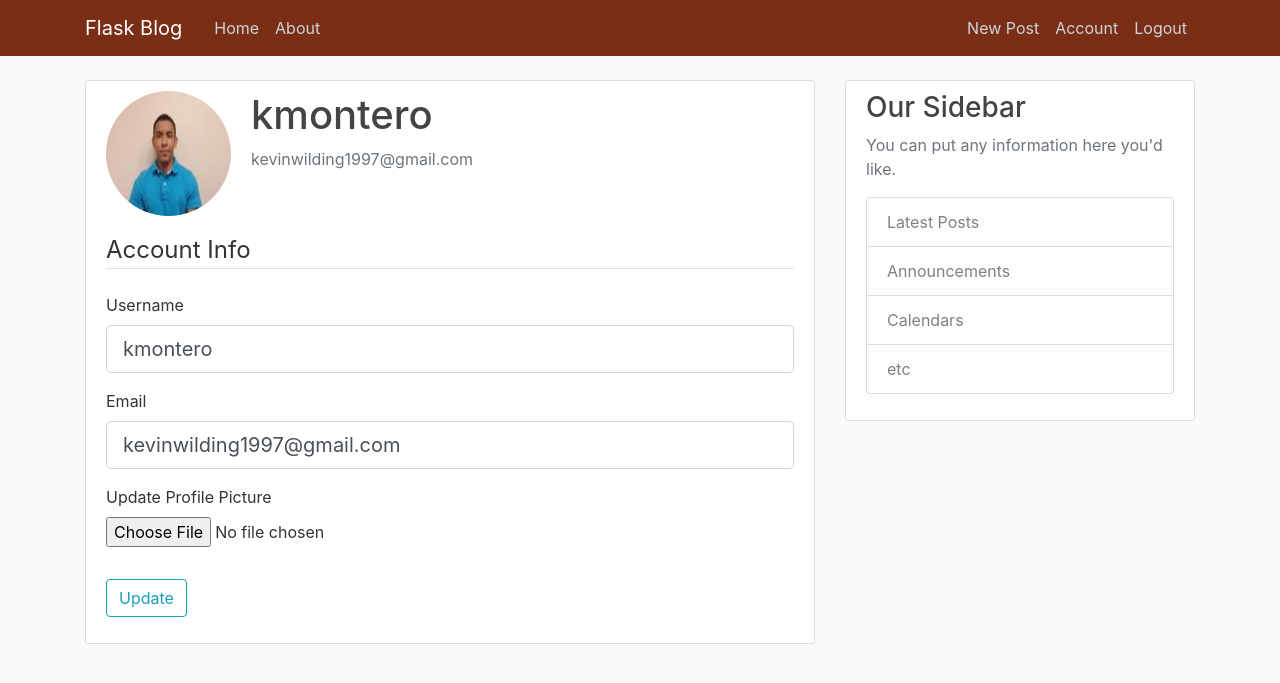
After one commit to Kmonterohenriquez/Blog-Website, a Flask app: page /account in a window 1280 px wide. The commit adds this page. Shown: the top 683 px of the page. Run offline with Flask 2, Linux system fonts and the light colour scheme; a user stored in the database is signed in; parts of the project's set-up code (start-up, migrations or seed data) failed here and were passed over; some libraries are stand-ins or nearby versions.

Commit message:
Add files via upload

```diff
--- a/app/__init__.py
+++ b/app/__init__.py
@@ -1,13 +1,15 @@
 from flask import Flask
 from flask_sqlalchemy import SQLAlchemy
 from flask_bcrypt import Bcrypt
-
+from flask_login import LoginManager
 
 app = Flask(__name__)
 app.config['SECRET_KEY']= 'kevin_1997'
 app.config['SQLALCHEMY_DATABASE_URI'] = 'sqlite:///side.db'
 db = SQLAlchemy(app)
 bcrypt = Bcrypt(app)
-
+login_manager = LoginManager(app)
+login_manager.login_view='login'
+login_manager.login_message_category='info'
 
 from app import routes
--- a/app/forms.py
+++ b/app/forms.py
@@ -1,6 +1,10 @@
 from flask_wtf import FlaskForm
-from wtforms import StringField, PasswordField , SubmitField, BooleanField
-from wtforms.validators import DataRequired, length, Email, EqualTo
+from flask_wtf.file import FileField, FileAllowed
+from flask_login import current_user
+from wtforms import StringField, PasswordField , SubmitField, BooleanField, TextAreaField
+from wtforms.validators import DataRequired, length, Email, EqualTo, ValidationError
+from app.models import User
+
 
 class RegistrationForm(FlaskForm):
     username = StringField('Username', validators=[DataRequired(), length(min=2, max=20)])
@@ -9,8 +13,42 @@ class RegistrationForm(FlaskForm):
     confirm_password = PasswordField ('Confirm Password', validators=[DataRequired(), EqualTo('password')])
     submit = SubmitField('Sign up')
 
+    def validate_username(self, username):
+        user = User.query.filter_by(username=username.data).first()
+        if user:
+            raise ValidationError('That username is taken. Please choose a different one.')
+
+    def validate_email(self, email):
+        user = User.query.filter_by(email=email.data).first()
+        if user:
+            raise ValidationError('That email is taken. Please choose a different one.')
+
+
 class LoginForm(FlaskForm):
     email = StringField('Email', validators=[DataRequired(),Email()])
     password = PasswordField ('Password', validators=[DataRequired])
     remember = BooleanField('Remember me')
     submit = SubmitField('Login')
+
+class UpdateAccountForm(FlaskForm):
+    username = StringField('Username', validators=[DataRequired(), length(min=2, max=20)])
+    email = StringField('Email', validators=[DataRequired(),Email()])
+    picture = FileField('Update Profile Picture', validators=[FileAllowed(['jpeg', 'jpg', 'png'])])
+    submit = SubmitField('Update')
+
+    def validate_username(self, username):
+        if username.data != current_user.username:
+            user = User.query.filter_by(username=username.data).first()
+            if user:
+                raise ValidationError('That username is taken. Please choose a different one.')
+
+    def validate_email(self, email):
+        if email.data != current_user.email:
+            user = User.query.filter_by(email=email.data).first()
+            if user:
+                raise ValidationError('That email is taken. Please choose a different one.')
+
+class PostForm(FlaskForm):
+    title = StringField('Title', validators=[DataRequired()])
+    content = TextAreaField('Content', validators=[DataRequired()])
+    submit = SubmitField('Submit')
--- a/app/routes.py
+++ b/app/routes.py
@@ -1,26 +1,20 @@
-from flask import render_template, flash, redirect, url_for, request
-from app.forms import RegistrationForm, LoginForm
+import os
+import secrets
+from PIL import Image
+from flask import render_template, flash, redirect, url_for, request, abort
+from app.forms import RegistrationForm, LoginForm, UpdateAccountForm, PostForm
 from app import app, db, bcrypt
 from app.models import User, Post
-posts = [
-    {
-     'author': 'Moises Montero',
-     'title': 'Blog Post 1',
-     'content': 'First post content',
-     'date_posted': 'April 20, 2018'
-    },
-    {
-     'author': 'Kevin Montero',
-     'title': 'Blog Post 2',
-     'content': 'Second post content',
-     'date_posted': 'May 20, 2018'
-    }
-]
+from flask_login import login_user, current_user, logout_user, login_required
+
+
+
 
 
 @app.route('/')
 @app.route('/home')
 def home():
+    posts = Post.query.all()
     return render_template('home.html', posts=posts, title='home')
 
 
@@ -31,26 +25,128 @@ def about():
 
 @app.route('/register', methods=['GET','POST'])
 def register():
+    if current_user.is_authenticated:
+        return redirect(url_for('home'))
+
     form= RegistrationForm()
     if request.method == 'POST':
         hashed_password = bcrypt.generate_password_hash(form.password.data).decode('utf-8')
-        user = User(username= form.username.data, email= form.email.data, password=hashed_password)
+        user = User(username=form.username.data, email=form.email.data, password=hashed_password)
         db.session.add(user)
         db.session.commit()
 
-
-        flash(f'Account created for {form.username.data}!','success')
-        return redirect(url_for('home'))
+        flash('Your account has been created! Your are now able to log in', 'success')
+        return redirect(url_for('login'))
     return render_template('register.html', title='Register', form=form)
 
 
 @app.route('/login', methods=['GET','POST'])
 def login():
+    if current_user.is_authenticated:
+        return redirect(url_for('home'))
     form= LoginForm()
     if request.method == 'POST':
-        if form.email.data == 'example@gmail.com' and form.password.data == '1234':
-            flash('You have been Logged in!','success')
-            return redirect(url_for('home'))
+        user = User.query.filter_by(email=form.email.data).first()
+        if user and bcrypt.check_password_hash(user.password, form.password.data):
+            login_user(user, remember=form.remember.data)
+            next_page = request.args.get('next')
+            return redirect(next_page) if next_page else redirect(url_for('home'))
         else:
             flash('Login Unsuccessful. Please check username and password','danger')
     return render_template('login.html', title='Login', form=form)
+
+
+@app.route('/logout')
+def logout():
+    logout_user()
+    return redirect('home')
+
+
+def save_picture(form_picture):
+    # Changing name file of the user profile before upload it
+    random_hex = secrets.token_hex(8)
+    _, f_ext = os.path.splitext(form_picture.filename)
+    picture_fn = random_hex + f_ext
+    picture_path = os.path.join(app.root_path, 'static/profile_pics', picture_fn)
+
+    # Re-size user profile picture
+    output_size = (125, 125)  # Size assigned
+    i = Image.open(form_picture)  # Open picture
+    i.thumbnail(output_size)  # Cut picture
+    i.save(picture_path)  # Save picture
+
+    return picture_fn
+
+
+@app.route('/account', methods=['GET', 'POST'])
+@login_required
+def account():
+    form= UpdateAccountForm()
+
+    if form.validate_on_submit():
+        if form.picture.data:
+            picture_file = save_picture(form.picture.data)
+            current_user.image_file = picture_file
+        current_user.username = form.username.data
+        current_user.email = form.email.data
+        db.session.commit()
+        flash('Your account has been updated!', 'success')
+        return redirect(url_for('account'))
+    elif request.method == 'GET':
+        form.username.data = current_user.username
+        form.email.data = current_user.email
+
+    image_file = url_for('static', filename='profile_pics/' + current_user.image_file)
+    return render_template('account.html', form=form, title='Account', image_file=image_file)
+
+
+@app.route('/post/new', methods=['GET', 'POST'])
+@login_required
+def new_post():
+    form = PostForm()
+    if form.validate_on_submit():
+        post = Post(title=form.title.data, content=form.content.data, author=current_user)
+        db.session.add(post)
+        db.session.commit()
+        flash('Your post has been created!','success')
+
+        return redirect(url_for('home'))
+    return render_template('create_post.html', title='New Post', form=form, legend='New Post')
+
+@app.route("/post/<int:post_id>")
+def post(post_id):
+    post = Post.query.get_or_404(post_id)
+    return render_template('post.html', title=post.title, post=post)
+
+
+@app.route("/post/<int:post_id>/update", methods=['GET','POST'])
+@login_required
+def update_post(post_id):
+    post = Post.query.get_or_404(post_id)
+    if post.author != current_user:
+        abort(403)
+
+    form = PostForm()
+    if form.validate_on_submit():
+        post.title = form.title.data
+        post.content = form.content.data
+        db.session.commit()
+        flash('Your post has been updated!', 'success')
+        return redirect(url_for('post', post_id=post.id))
+
+    elif request.method == 'GET':
+        form.title.data = post.title
+        form.content.data = post.content
+
+    return render_template('create_post.html', title='Update Post', form=form, legend='Update Post')
+
+@app.route("/post/<int:post_id>/delete", methods=['POST'])
+@login_required
+def delete_post(post_id):
+    post = Post.query.get_or_404(post_id)
+    if post.author != current_user:
+        abort(403)
+    db.session.delete(post)
+    db.session.commit()
+    flash('Your post has been deleted.', 'success')
+    return redirect(url_for('home'))
--- a/app/static/main.css
+++ b/app/static/main.css
@@ -9,7 +9,8 @@ h1, h2, h3, h4, h5, h6 {
 }
 
 .bg-steel {
-  background-color: #5f788a;
+  background-color:  #7b2e16 ;
+  /* #5f788a; */
 }
 
 .site-header .navbar-nav .nav-link {
--- /dev/null
+++ b/app/templates/account.html
@@ -0,0 +1,58 @@
+{% extends 'layout.html' %}
+{% block content %}
+    <div class="content-section">
+      <div class="media">
+        <img class="rounded-circle account-img" src="{{ image_file }}">
+        <div class="media-body">
+          <h2 class="account-heading">{{ current_user.username }}</h2>
+          <p class="text-secondary">{{ current_user.email }}</p>
+        </div>
+      </div>
+      <!-- FORM HERE -->
+        <form method="POST" action="" enctype="multipart/form-data">
+            {{ form.hidden_tag() }}
+            <fieldset class="form-group">
+                <legend class="border-bottom mb-4">Account Info</legend>
+                <div class="form-group">
+                    {{ form.username.label(class="form-control-label") }}
+
+                    {% if form.username.errors %}
+                        {{ form.username(class="form-control form-control-lg is-invalid") }}
+                        <div class="invalid-feedback">
+                            {% for error in form.username.errors %}
+                                <span>{{ error }}</span>
+                            {% endfor %}
+                        </div>
+                    {% else %}
+                        {{ form.username(class="form-control form-control-lg") }}
+                    {% endif %}
+                </div>
+                <div class="form-group">
+                    {{ form.email.label(class="form-control-label") }}
+                    {% if form.email.errors %}
+                        {{ form.email(class="form-control form-control-lg is-invalid") }}
+                        <div class="invalid-feedback">
+                            {% for error in form.email.errors %}
+                                <span>{{ error }}</span>
+                            {% endfor %}
+                        </div>
+                    {% else %}
+                        {{ form.email(class="form-control form-control-lg") }}
+                    {% endif %}
+                </div>
+                <div class="form-group">
+                    {{ form.picture.label() }}
+                    {{ form.picture(class="form-control-file") }}
+                    {% if form.picture.errors %}
+                        {% for error in form.picture.errors %}
+                            <span class="text-danger">{{ error }}</span></br>
+                        {% endfor %}
+                    {% endif %}
+                </div>
+            </fieldset>
+            <div class="form-group">
+                {{ form.submit(class="btn btn-outline-info") }}
+            </div>
+        </form>
+</div>
+{% endblock content%}
--- a/app/templates/includes/_navbar.html
+++ b/app/templates/includes/_navbar.html
@@ -12,8 +12,14 @@
         </div>
         <!-- Navbar Right Side -->
         <div class="navbar-nav">
-          <a class="nav-item nav-link" href="/login">Login</a>
-          <a class="nav-item nav-link" href="/register">Register</a>
+        {% if current_user.is_authenticated %}
+            <a class="nav-item nav-link" href="{{ url_for('new_post') }}">New Post</a>
+            <a class="nav-item nav-link" href="{{ url_for('account') }}">Account</a>
+            <a class="nav-item nav-link" href="{{ url_for('logout') }}">Logout</a>
+        {% else %}
+          <a class="nav-item nav-link" href="{{ url_for('login') }}">Login</a>
+          <a class="nav-item nav-link" href="{{ url_for('register') }}">Register</a>
+        {% endif %}
         </div>
       </div>
     </div>
--- a/run.py
+++ b/run.py
@@ -1,3 +1,4 @@
 from app import app
+
 if __name__ == '__main__':
     app.run(debug=True)
```
Also changed, not shown: app/models.py (+11 -4 lines), app/templates/create_post.html (added, +41 -0 lines), app/templates/home.html (+4 -3 lines), app/templates/post.html (added, +42 -0 lines), app/side.db, app/static/profile_pics/5bac0c49011d6070.jpg (added), app/static/profile_pics/657acc3de31ea573.jpg (added), app/static/profile_pics/6c65d4a57564d26b.jpg (added), app/static/profile_pics/c19b97c3dd979f4a.jpg (added), app/static/profile_pics/cf306c3762768458.jpg (added), app/static/profile_pics/default.jpg (added), app/static/profile_pics/ebcbadc7a0b197df.jpg (added), app/static/profile_pics/f31fe9297feb8385.jpg (added).
